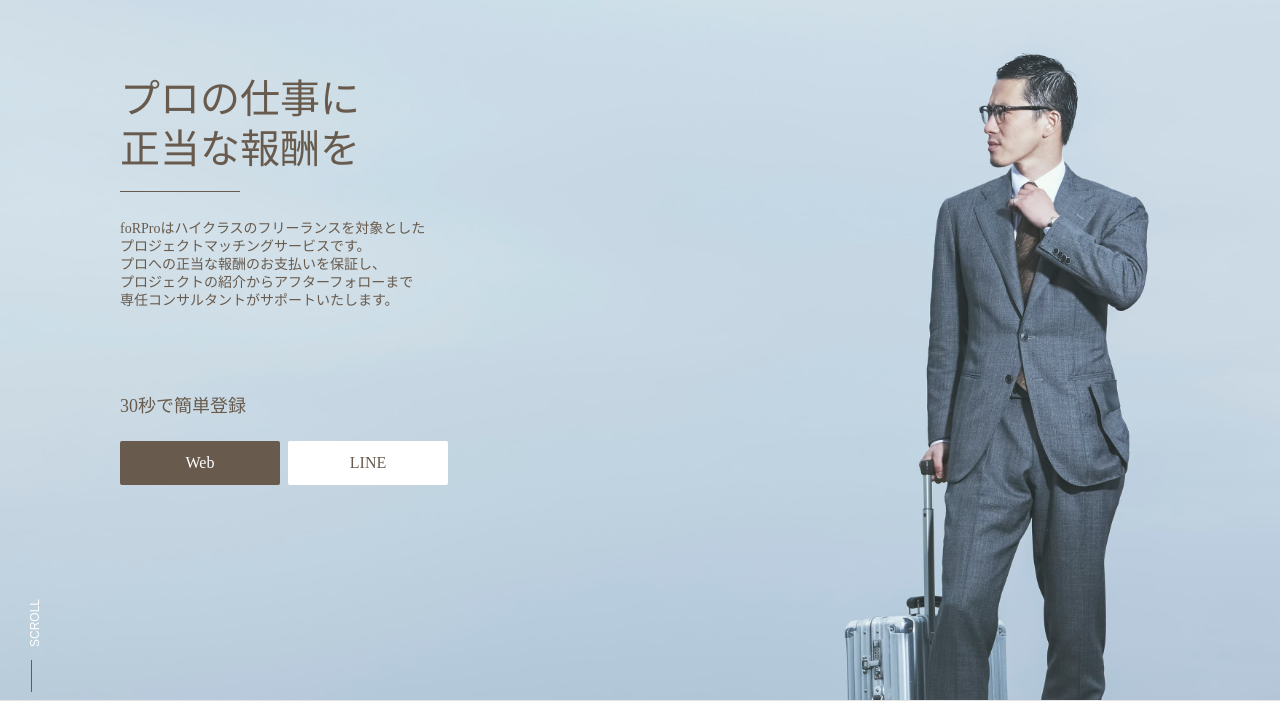
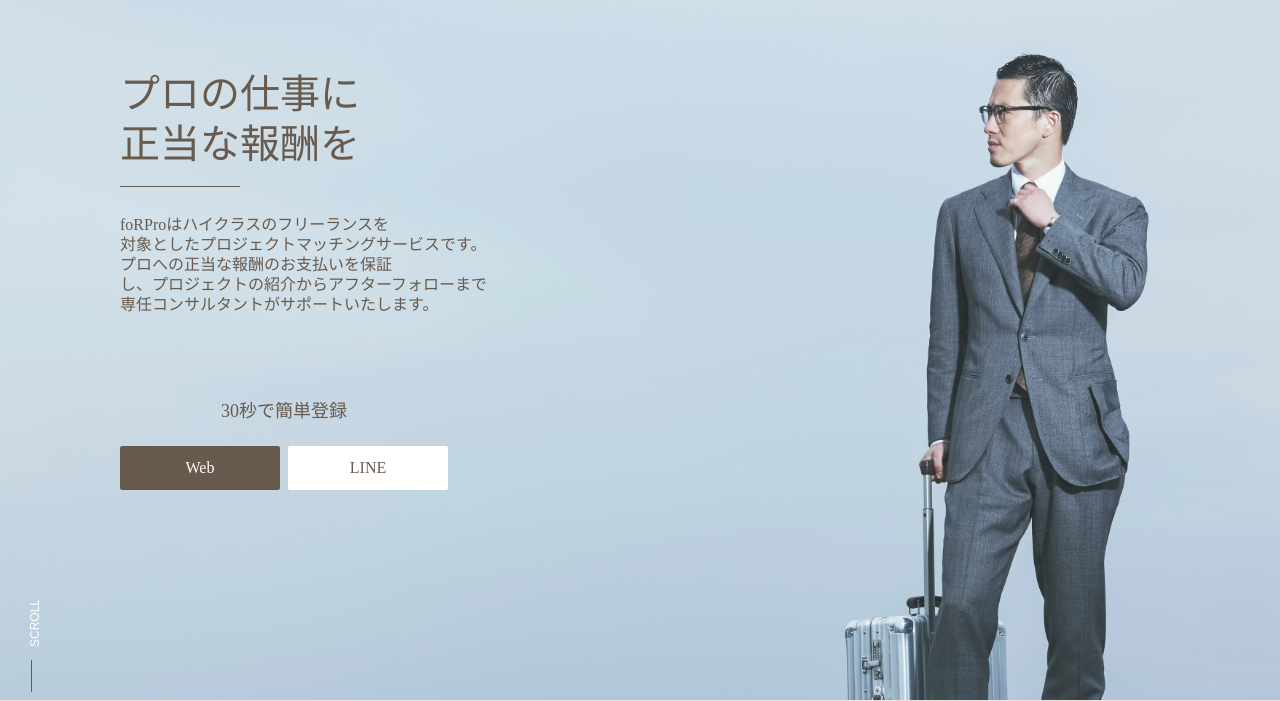
Before and after one commit to shidara/foRPro, a PHP site: page / in a window 1280 px wide. Shown: the part 100-801 px from the top of the page. Run offline with PHP 8.4, Linux system fonts and the light colour scheme.

Commit message:
section1対応

```diff
--- a/css/common.css
+++ b/css/common.css
@@ -69,6 +69,7 @@ p {
 .applicationForm .applicationForm__catchCopy {
   width: 266px;
   color: #685b4d;
+  text-align: center;
 }
 @media only screen and (min-width: 325px) {
   .applicationForm .applicationForm__catchCopy {
--- a/css/pcStyle.css
+++ b/css/pcStyle.css
@@ -4,7 +4,6 @@
 /* #section1 */
 #section1 {
   height: calc(100% - 100px); /** 画面高さからヘッダー分の高さを引いています */
-  min-height: 540px;
   background-position: top;
 }
 #section1:before {
@@ -50,10 +49,10 @@
   align-items: flex-start;
   margin-bottom: 78px;
 }
-#section1 .section1__summary.section1__summary--pc .small {
-  width: 318px;
-  font-size: 14px;
-  line-height: 1.28;
+#section1 .section1__summary.section1__summary--pc p {
+  width: 428px;
+  font-size: 16px;
+  line-height: 1.25;
 }
 
 #section1 .section1__form {
--- a/css/style.css
+++ b/css/style.css
@@ -2,6 +2,7 @@
 #section1 {
   box-sizing: border-box;
   height: calc(100% - 60px); /** 画面高さからヘッダー分の高さを引いています */
+  min-height: 540px;
   max-height: 618px;
   background-image: url("../images/background/1.jpg");
   background-position: right 31% bottom 0;
@@ -84,23 +85,23 @@
   display: flex;
 }
 #section1 .section1__summary .small {
-  width: 236px;
-  padding-right: 30px;
-  font-size: 11px;
-  line-height: 1.45;
+  width: 196px;
+  padding-right: 70px;
+  font-size: 13px;
+  line-height: 1.15;
 }
 @media only screen and (min-width: 325px) {
   #section1 .section1__summary .small {
-    width: 236px;
-    padding-right: 74px;
+    width: 226px;
+    padding-right: 84px;
   }
 }
 
 /* iPhone8以降 */
 @media only screen and (min-width: 370px) {
   #section1 .section1__summary .small {
-    width: 236px;
-    padding-right: 74px;
+    width: 232px;
+    padding-right: 78px;
   }
 }
 #section1 .catchCopy .catchCopy__underline {
--- a/index.html
+++ b/index.html
@@ -118,7 +118,7 @@
 
       <div class="section1__summary section1__summary--sp">
         <p class="small">
-          foRProはハイクラスのフリーランスを対象としたプロジェクトマッチングサービスです。<br />プロへの正当な報酬のお支払いを保証し、<br />プロジェクトの紹介からアフターフォローまで<br />専任コンサルタントがサポートいたします。
+          foRProはハイクラスのフリーランスを対象としたプロジェクトマッチングサービスです。<br />プロへの正当な報酬のお支払いを保証し、プロジェクトの紹介からアフターフォローまで専任コンサルタントがサポートいたします。
         </p>
       </div>
 
@@ -148,8 +148,8 @@
         </h2>
 
         <div class="section1__summary section1__summary--pc">
-          <p class="small">
-            foRProはハイクラスのフリーランスを対象としたプロジェクトマッチングサービスです。<br />プロへの正当な報酬のお支払いを保証し、<br />プロジェクトの紹介からアフターフォローまで<br />専任コンサルタントがサポートいたします。
+          <p>
+            foRProはハイクラスのフリーランスを<br />対象としたプロジェクトマッチングサービスです。<br />プロへの正当な報酬のお支払いを保証<br />し、プロジェクトの紹介からアフターフォローまで<br />専任コンサルタントがサポートいたします。
           </p>
         </div>
 
```
